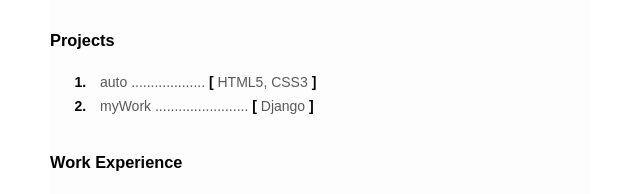
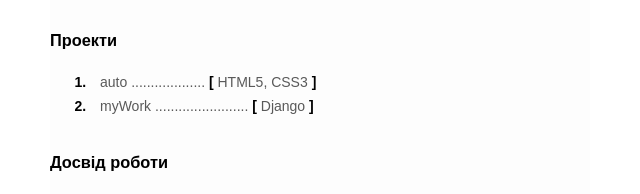
Before and after one commit to Oxana591/cv.io, a plain HTML site: page index.htm in a window 1280 px wide. Shown: the part 366-560 px from the top of the page, 458-1098 px from the left. Drawn offline with Linux system fonts and the light colour scheme.

Commit message:
Update index.htm

```diff
--- a/index.htm
+++ b/index.htm
@@ -24,7 +24,7 @@
 
         <!--- My project section-->
         <div class="my-project-section">
-          <h3>Projects</h3>
+          <h3>Проекти</h3>
           <ol>
             <li class="projects-items">
               <a href="https://auto-simple-site.netlify.app/index.html">auto
@@ -44,7 +44,7 @@
 
         <!-- My work experience section -->
         <div class="my-work-experience">
-          <h3>Work Experience</h3>
+          <h3>Досвід роботи</h3>
 
           <!-- Company 1-->
           <div>
```
